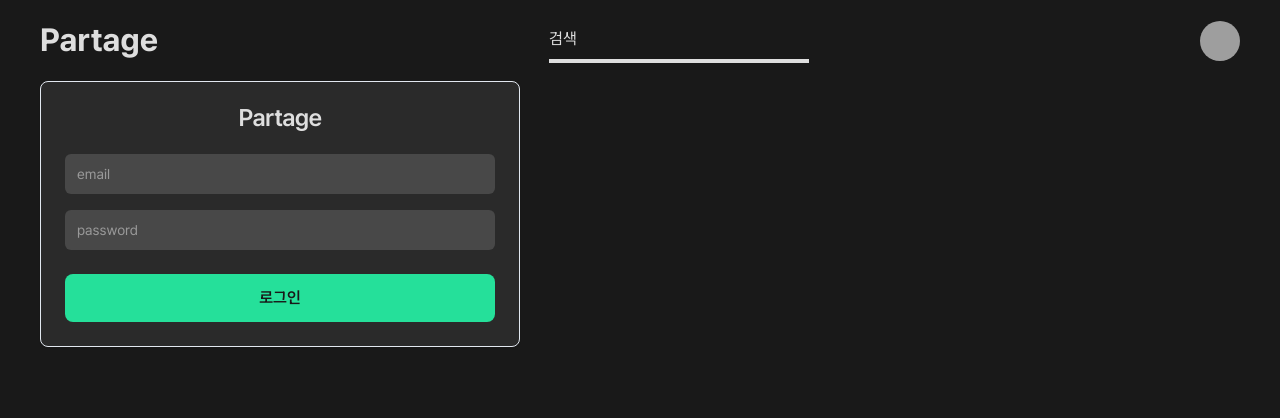
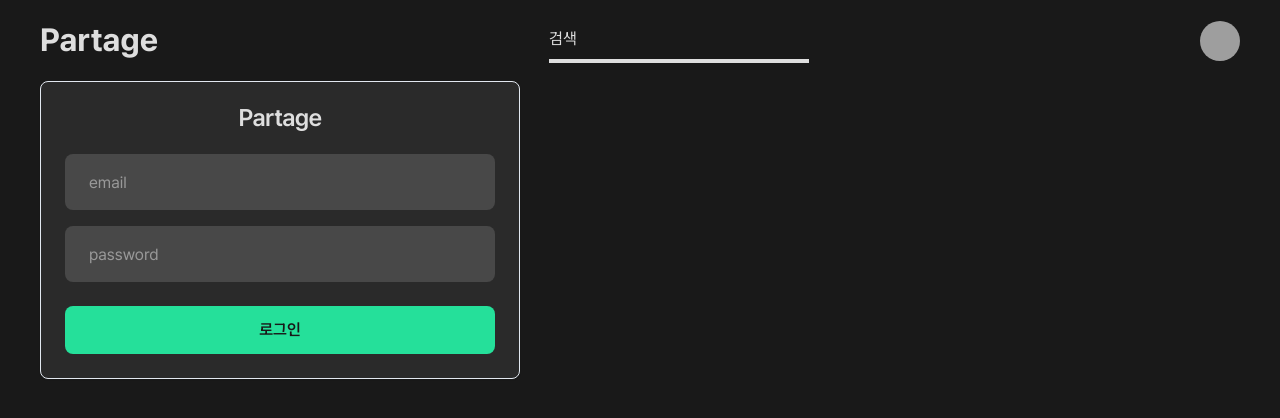
Before and after one commit to Team-Partage/partage_web, a Next.js app: page /login in a window 1280 px wide. Shown: the top 418 px of the page. Built offline with nearby package versions, Linux system fonts and the light colour scheme; grey boxes are pictures that could not be loaded.

Commit message:
feat(ui): 공용 input 스타일 작업

```diff
--- a/src/components/ui/button.tsx
+++ b/src/components/ui/button.tsx
@@ -10,7 +10,7 @@ const buttonVariants = cva(
   {
     variants: {
       variant: {
-        default: 'bg-slate-50 text-slate-900 hover:bg-slate-50/90 ',
+        default: '',
         active: 'bg-main-skyblue text-neutral-600 medium-bold',
         inactive: 'bg-neutral-300 text-neutral-200',
         withDraw: 'border border-solid border-sub-red bg-neutral-600 text-sub-red',
@@ -28,7 +28,7 @@ const buttonVariants = cva(
       },
     },
     defaultVariants: {
-      variant: 'active',
+      variant: 'default',
       size: 'default',
       font: 'base',
     },
--- a/src/components/ui/input.tsx
+++ b/src/components/ui/input.tsx
@@ -2,21 +2,38 @@ import { forwardRef } from 'react';
 
 import { cn } from '@/lib/utils';
 
-export interface InputProps extends React.InputHTMLAttributes<HTMLInputElement> {}
+export interface InputProps extends React.InputHTMLAttributes<HTMLInputElement> {
+  isError?: boolean;
+  errorText?: string;
+  startAdornment?: React.ReactElement;
+  endAdornment?: React.ReactElement;
+}
 
-const Input = forwardRef<HTMLInputElement, InputProps>(({ className, type, ...props }, ref) => {
+const Input = forwardRef<HTMLInputElement, InputProps>(
+  ({ className, type, isError, errorText, startAdornment, endAdornment, ...props }, ref) => {
     return (
+      <>
+        <div className="relative flex items-center">
+          {startAdornment && <div className="absolute left-0 pl-3">{startAdornment}</div>}
           <input
             type={type}
             className={cn(
-        'flex h-10 w-full rounded-md border border-slate-200 bg-white px-3 py-2 text-sm file:border-0 file:bg-transparent file:text-sm file:font-medium placeholder:text-slate-500 focus-visible:outline-none focus-visible:ring-slate-950 disabled:cursor-not-allowed disabled:opacity-50 dark:border-slate-800 dark:bg-slate-950 dark:placeholder:text-slate-400 dark:focus-visible:ring-slate-300',
+              'flex h-[70px] tablet:h-14 mobile:h-14 w-full bg-neutral-400 rounded-lg px-6 py-6 base-regular border border-solid transition-colors focus:border-main-skyblue text-foreground-high file:border-0 file:bg-transparent file:text-sm file:font-medium placeholder:text-neutral-200 focus-visible:outline-none focus-visible:ring-slate-950 disabled:cursor-not-allowed disabled:opacity-50',
+              isError ? 'border-sub-red focus:border-sub-red' : 'border-transparent',
               className,
+              startAdornment ? 'pl-10' : '',
+              endAdornment ? 'pr-10' : '',
             )}
             ref={ref}
             {...props}
           />
+          {endAdornment && <div className="absolute right-0 pr-3">{endAdornment}</div>}
+        </div>
+        {isError && <p className="mt-2 text-sub-red small-regular">{errorText}</p>}
+      </>
     );
-});
+  },
+);
 Input.displayName = 'Input';
 
 export { Input };
--- a/src/components/ui/label.tsx
+++ b/src/components/ui/label.tsx
@@ -8,7 +8,7 @@ import { cn } from '@/lib/utils';
 import * as LabelPrimitive from '@radix-ui/react-label';
 
 const labelVariants = cva(
-  'text-sm font-medium leading-none peer-disabled:cursor-not-allowed peer-disabled:opacity-70',
+  'mb-[10px] inline-block text-foreground-high base-regular peer-disabled:cursor-not-allowed peer-disabled:opacity-70',
 );
 
 const Label = forwardRef<
```
Lines whose indentation alone changed are shown as unchanged.
